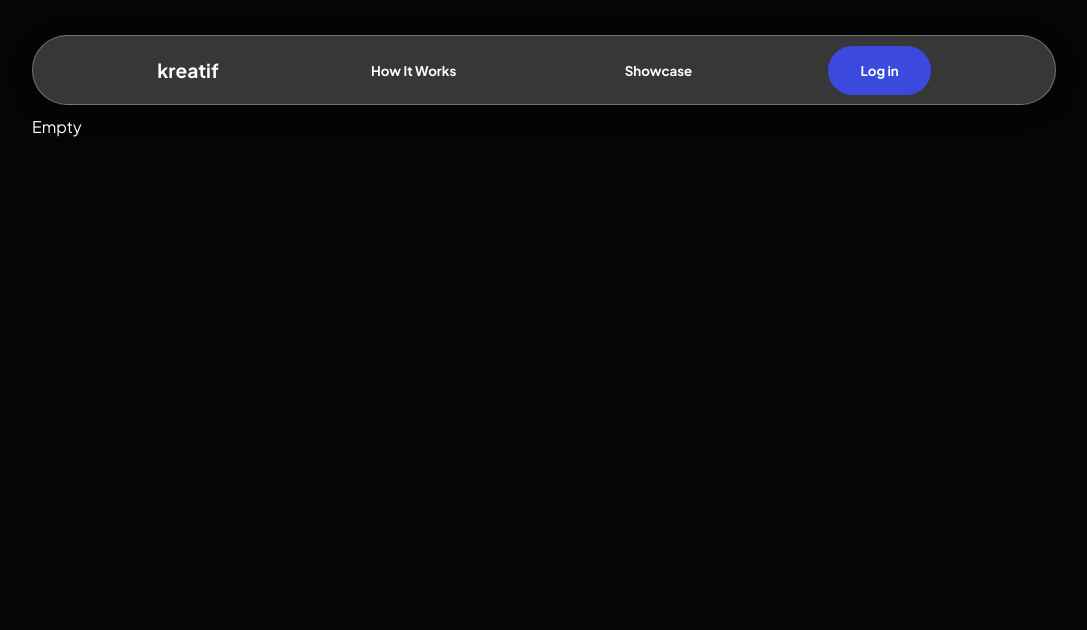
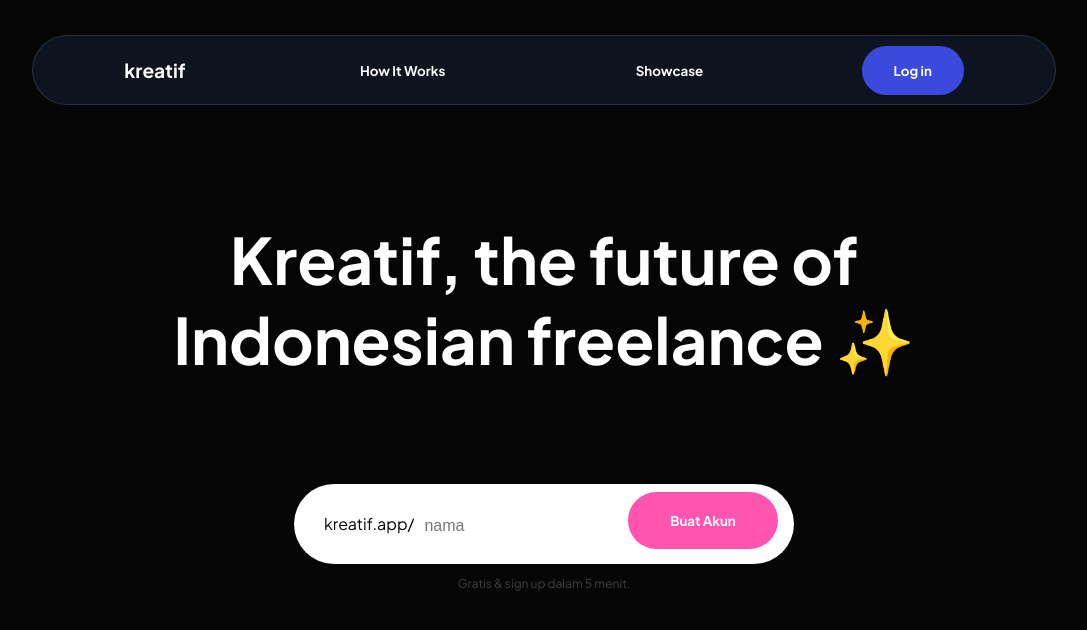
Before and after one commit to edwardtanoto/kreatif, a Next.js app: page / in a window 1280 px wide. Shown: the top 630 px of the page, without its empty margins (96-1183 px from the left). Built offline with nearby package versions, Linux system fonts and the light colour scheme; no server answers; the database is empty.

Commit message:
better UX - add context api to front end username link

```diff
--- a/components/AuthCheck.js
+++ b/components/AuthCheck.js
@@ -6,5 +6,5 @@
 export default function AuthCheck(props) {
   const { username } = useContext(UserContext);
 
-  return username ? props.children : props.fallback || <Link href="/enter">You must be signed in</Link>;
+  return username ? props.children : props.fallback || <Link href="/auth">You must be signed in</Link>;
 }
--- a/components/Navbar.js
+++ b/components/Navbar.js
@@ -39,11 +39,6 @@
            <li className="push-left">
               <button onClick={signOut}>Sign Out</button>
             </li>
-            <li className="push-left">
-              <Link href="/admin">
-                <button className="btn-blue">Write Posts</button>
-              </Link>
-            </li>
             <li>
               <Link href={`/${username}`}>
                 <img src={user?.photoURL} />
--- /dev/null
+++ b/components/Title.js
@@ -0,0 +1,9 @@
+import React from 'react'
+
+const Title = ({title}) => {
+  return (
+    <h1 className='title'>{title}</h1>
+  )
+}
+
+export default Title
--- /dev/null
+++ b/components/UsernameForm.js
@@ -0,0 +1,17 @@
+import React from 'react'
+import Link from 'next/link'
+
+import { UserFormContext } from '../lib/context';
+import { useUserData } from '../lib/hooks';
+
+export const UsernameForm = ({onsubmit}) => {
+  return (
+   <>
+   <form className='username-form' onSubmit={onsubmit}>
+    <label className='middle'>kreatif.app/</label>
+    <input className='middle' type="text" placeholder='nama'/>
+    <button>Buat Akun</button>
+    </form>
+   </>
+  )
+}
--- a/lib/context.js
+++ b/lib/context.js
@@ -1,3 +1,21 @@
-import { createContext } from 'react';
+import { createContext, useState } from 'react';
 
 export const UserContext = createContext({ user: null, username: null });
+
+export const UserFormContext = createContext();
+
+// This context provider is passed to any component requiring the context
+export const UserFormProvider = ({ children }) => {
+  const [userform, setUserForm] = useState("");
+
+  return (
+    <UserFormContext.Provider
+      value={{
+        userform,
+        setUserForm
+      }}
+    >
+      {children}
+    </UserFormContext.Provider>
+  );
+};
--- a/lib/hooks.js
+++ b/lib/hooks.js
@@ -25,3 +25,13 @@
 
   return { user, username };
 }
+export function useUserFormData(e) {
+    const [userf, setUserf] = useState(null);
+
+    useEffect(() => {
+      // turn off realtime subscription
+      setUserf(e)
+    }, [userf]);
+
+    return { userf};
+  }
--- a/package.json
+++ b/package.json
@@ -8,11 +8,13 @@
     "lint": "next lint"
   },
   "dependencies": {
+    "bootstrap": "^5.1.3",
     "firebase": "^9.6.7",
     "lodash.debounce": "^4.0.8",
     "lodash.kebabcase": "^4.1.1",
     "next": "12.1.0",
     "react": "17.0.2",
+    "react-bootstrap": "^2.1.2",
     "react-dom": "17.0.2",
     "react-firebase-hooks": "^5.0.3",
     "react-hook-form": "^7.27.1",
--- a/pages/_app.js
+++ b/pages/_app.js
@@ -1,6 +1,6 @@
 import '../styles/globals.css'
 
-import { UserContext } from '../lib/context';
+import { UserContext, UserFormProvider } from '../lib/context';
 import { useUserData } from '../lib/hooks';
 
 import Navbar from '../components/Navbar';
@@ -9,8 +9,10 @@
   const userData = useUserData();
   return <>
      <UserContext.Provider value={userData}>
+       <UserFormProvider>
       <Navbar />
       <Component {...pageProps} />
+      </UserFormProvider>
     </UserContext.Provider>
   </>
 }
--- a/pages/index.js
+++ b/pages/index.js
@@ -1,59 +1,91 @@
 import Head from 'next/head'
 import Link from 'next/link'
+import { useRouter } from 'next/router';
 
 import Loader from '../components/Loader'
 import PostFeed from '../components/PostFeed';
+import { UsernameForm } from '../components/UsernameForm';
 import { firestore, fromMillis, postToJSON } from '../lib/firebase';
+import {InputGroup,FormControl} from 'react-bootstrap';
+import AuthCheck from '../components/AuthCheck';
+import {Title} from '../components/Title';
+import Navbar from '../components/Navbar';
 
-import { useState } from 'react';
+import { useState, createContext, useContext } from 'react';
+import { UserFormContext } from '../lib/context';
+import { useUserFormData } from '../lib/hooks';
 
-const LIMIT = 10;
+// const LIMIT = 10;
 
-export async function getServerSideProps(context) {
-  const postsQuery = firestore
-    .collectionGroup('posts')
-    .where('published', '==', true)
-    .orderBy('createdAt', 'desc')
-    .limit(LIMIT);
+// export async function getServerSideProps(context) {
+//   const postsQuery = firestore
+//     .collectionGroup('posts')
+//     .where('published', '==', true)
+//     .orderBy('createdAt', 'desc')
+//     .limit(LIMIT);
 
-  const posts = (await postsQuery.get()).docs.map(postToJSON);
-  return {
-    props: { posts }, // will be passed to the page component as props
-  };
-}
+//   const posts = (await postsQuery.get()).docs.map(postToJSON);
+//   return {
+//     props: { posts }, // will be passed to the page component as props
+//   };
+// }
 
 export default function Home(props) {
-  const [posts, setPosts] = useState(props.posts);
-  const [loading, setLoading] = useState(false);
+  const [userform, setUserName] = useState('')
+  const user = useContext(UserFormContext);
 
-  const [postsEnd, setPostsEnd] = useState(false);
+  const router = useRouter()
+  const handleClick = (e) => {
+    e.preventDefault()
+    router.push('/auth')
+  }
+  // const [posts, setPosts] = useState(props.posts);
+  // const [loading, setLoading] = useState(false);
 
-  const getMorePosts = async () => {
-    setLoading(true);
-    const last = posts[posts.length - 1];
+  // const [postsEnd, setPostsEnd] = useState(false);
 
-    const cursor = typeof last.createdAt === 'number' ? fromMillis(last.createdAt) : last.createdAt;
+  // const getMorePosts = async () => {
+  //   setLoading(true);
+  //   const last = posts[posts.length - 1];
 
-    const query = firestore
-      .collectionGroup('posts')
-      .where('published', '==', true)
-      .orderBy('createdAt', 'desc')
-      .startAfter(cursor)
-      .limit(LIMIT);
+  //   const cursor = typeof last.createdAt === 'number' ? fromMillis(last.createdAt) : last.createdAt;
 
-    const newPosts = (await query.get()).docs.map((doc) => doc.data());
+  //   const query = firestore
+  //     .collectionGroup('posts')
+  //     .where('published', '==', true)
+  //     .orderBy('createdAt', 'desc')
+  //     .startAfter(cursor)
+  //     .limit(LIMIT);
 
-    setPosts(posts.concat(newPosts));
-    setLoading(false);
+  //   const newPosts = (await query.get()).docs.map((doc) => doc.data());
 
-    if (newPosts.length < LIMIT) {
-      setPostsEnd(true);
-    }
-  };
+  //   setPosts(posts.concat(newPosts));
+  //   setLoading(false);
+
+  //   if (newPosts.length < LIMIT) {
+  //     setPostsEnd(true);
+  //   }
+  // };
 
   return (
+    <UserFormContext.Provider value={userform}>
       <main>
-        {posts.length == 0 ? 'Empty' :
+        <h1 className='title'>Kreatif, the future of Indonesian freelance &#10024;</h1>
+        <AuthCheck fallback={
+          <>
+          <div className='middle'>
+          <form className='username-form' onSubmit={handleClick}>
+            <label className='middle'>kreatif.app/</label>
+            <input className='middle' type="text" placeholder='nama' onChange={e => user.setUserForm(e.target.value)}/>
+            <button>Buat Akun</button>
+            </form>
+           </div>
+           <p className='subtitle'>Gratis & sign up dalam 5 menit.</p>
+           </>
+          }>
+            <Link href='/admin'>Create More Use Case</Link>
+        </AuthCheck>
+        {/* {posts.length == 0 ? 'Empty' :
         <>
             <PostFeed posts={posts} />
 
@@ -63,7 +95,8 @@
 
             {postsEnd && 'You have reached the end!'}
         </>}
-
+     */}
       </main>
+      </UserFormContext.Provider>
   );
 }
--- a/styles/globals.css
+++ b/styles/globals.css
@@ -58,6 +58,13 @@
 
 img {max-width: 100%;}
 
+
+h1.title {
+  text-align: center;
+  font-size:  4rem;
+  padding: 60px;
+}
+
 input {
   display: inline-block;
   outline: none;
@@ -93,11 +100,10 @@
   top: 40px;
   left: 50%;
   transform: translate(-50%, -50%);
-  background: rgba(255, 255, 255, 0.2);
-  box-shadow: 0 4px 30px rgba(0, 0, 0, 0.1);
-  backdrop-filter: blur(0px);
-  -webkit-backdrop-filter: blur(0px);
-  border: 1px solid rgba(255, 255, 255, 0.3);
+  backdrop-filter: blur(16px) saturate(180%);
+  -webkit-backdrop-filter: blur(16px) saturate(180%);
+  background-color: rgba(17, 25, 40, 0.75);
+  border: 1px solid rgba(255, 255, 255, 0.125);
 }
 
 .navbar ul {
@@ -106,7 +112,7 @@
   padding: 0;
   display: flex;
   align-items: center;
-  justify-content: space-evenly;
+  justify-content: space-around;
   height: 100%;
 }
 
@@ -140,8 +146,17 @@
   cursor: pointer;
   margin: 0.5rem 1rem 0.5rem 0;
 }
+.middle {
+  display: flex;
+  justify-content: center;
+  align-items: center;
+}
 
 @media only screen and (max-width: 768px) {
+  h1.title {
+    font-size: 2.5rem;
+    padding: 10px;
+  }
   .navbar{
     width: 90%;
   }
@@ -179,7 +194,7 @@
 
 button.btn-google {
   background-color: white;
-  color: var(--color-text);
+  color: var(--color-bg);
 }
 
 .btn-google img {
@@ -245,6 +260,48 @@
   display: none;
 }
 
+
+.username-form {
+  position: relative;
+  display: flex;
+  width: 500px;
+  height: 80px;
+  border-radius: 20px;
+}
+
+.username-form label{
+  border-radius: 100px 0 0 100px;
+  background-color: white;
+  align-items: center;
+  padding-left: 30px;
+  color: black;
+  font-size: 1rem;
+
+}
+
+.username-form input{
+  font-size: 1rem;
+  border-radius: 0px 100px 100px 0px;
+  border: 0;
+  padding-top: 9px;
+  outline: none;
+}
+.username-form input:focus{
+  outline: none;
+}
+.subtitle{
+  color: #404040;
+  font-size: 12px;
+  text-align: center;
+}
+
+.username-form button {
+  position: absolute;
+  right: 0;
+  padding: 20px;
+  width: 150px;
+}
+
 .upload-snippet {
   width: 75%;
     margin-left: auto;
```
Also changed, not shown: pages/auth.js (+13 -4 lines), 1 other file (tests, documents, lock files or other folders).
